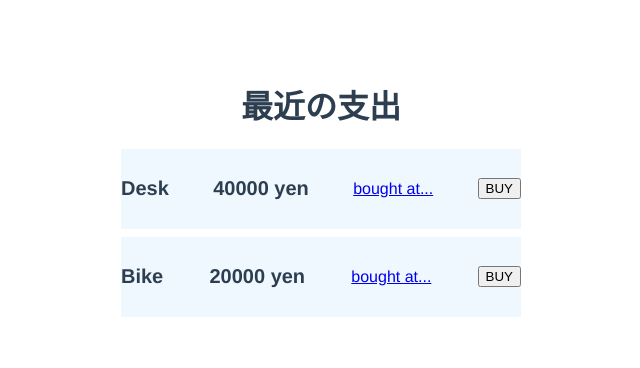
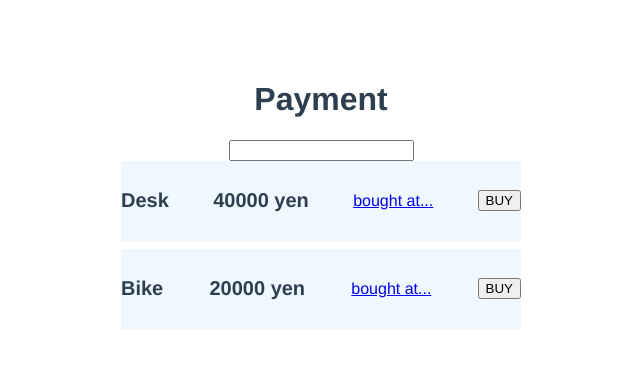
Before and after one commit to takayuki-s/vue-app, a Vue app in the folder vue3-typescript/vue-sample/: page / in a window 1280 px wide. Shown: the top 368 px of the page, without its empty margins (319-959 px from the left). Built offline with nearby package versions, Linux system fonts and the light colour scheme.

Commit message:
inputの値をv-onにて保持（ネイティブイベント）

```diff
--- a/vue3-typescript/vue-sample/src/components/Payment.vue
+++ b/vue3-typescript/vue-sample/src/components/Payment.vue
@@ -11,11 +11,16 @@
   const buy = (itemName: string) => {
     alert("Are you sure to buy " + itemName + "?")
   }
+
+  const input = (event: any) => {
+    console.log("event.target.value:", event.target.value)
+  }
 </script>
 
 <template>
 <div class="container">
-  <h1>最近の支出</h1>
+  <h1> Payment</h1>
+  <input v-on:input="input" />
   <div class="payment">
     <label>{{ itemName1 }}</label>
     <label>{{ price1 }} yen</label>
```
